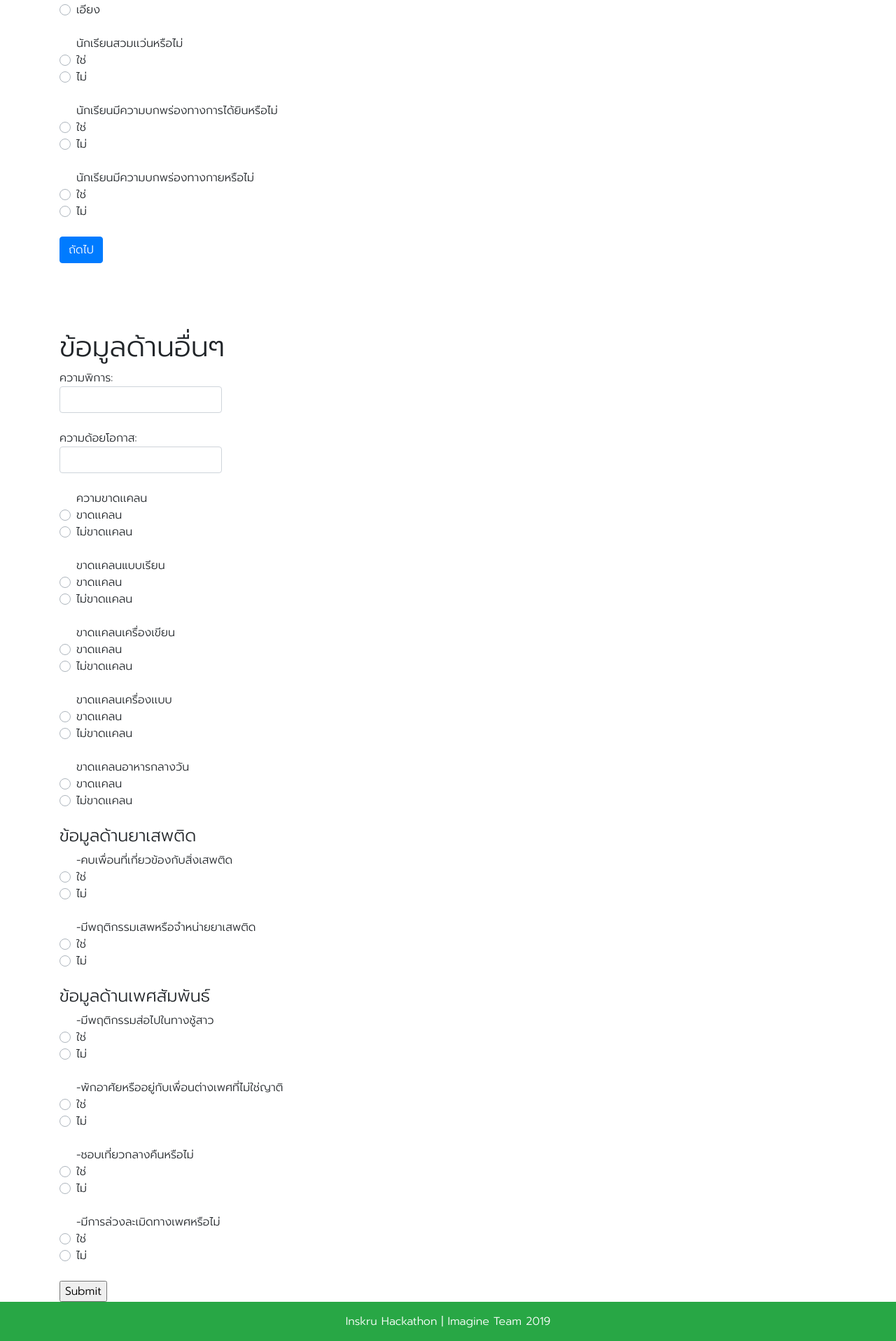
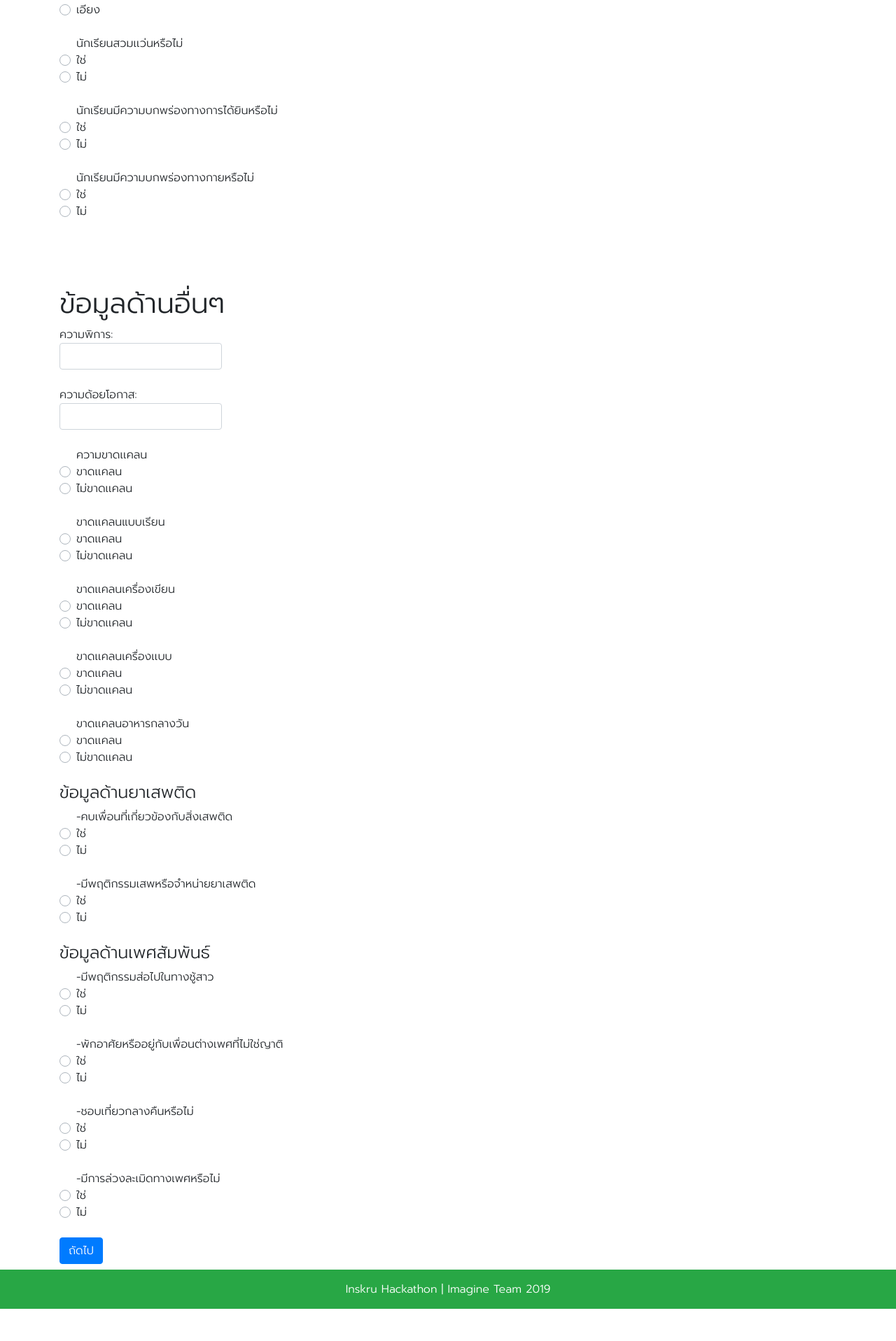
Before and after one commit to F9Uf/imagine-inskru, a Vue app: page /personal in a window 1280 px wide. Shown: the part 1154-3070 px from the top of the page at 70% size. After the commit the page ends 3024 px from the top, so only its background shows below. Built offline with nearby package versions, Linux system fonts and the light colour scheme.

Commit message:
personal

```diff
--- a/src/components/personal/personal4.vue
+++ b/src/components/personal/personal4.vue
@@ -149,11 +149,7 @@
         />
         <label class="custom-control-label" for="radio12">ไม่</label>
       </div>
-    <br />
-    <router-link to="/filter">
-      <input type="submit" class="btn btn-primary" value="ถัดไป" />
-    </router-link>
-    <br><br>
+    <br>
   </form>
 </template>
 
--- a/src/components/personal/personal5.vue
+++ b/src/components/personal/personal5.vue
@@ -241,9 +241,10 @@
       </div>
     <br>
 
-    <input type="submit" value="Submit" />
+    <router-link to="/filter">
+      <input type="submit" class="btn btn-primary mb-2" value="ถัดไป" />
+    </router-link>
     </form>
-
 
 </template>
 
```
